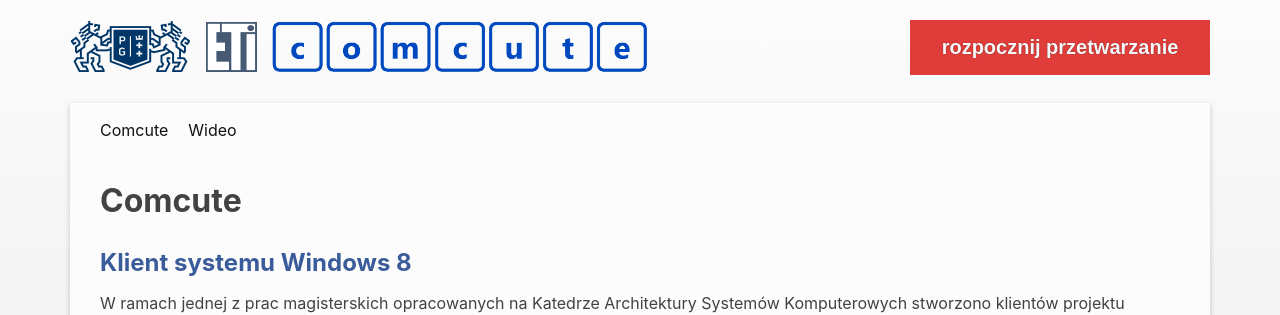
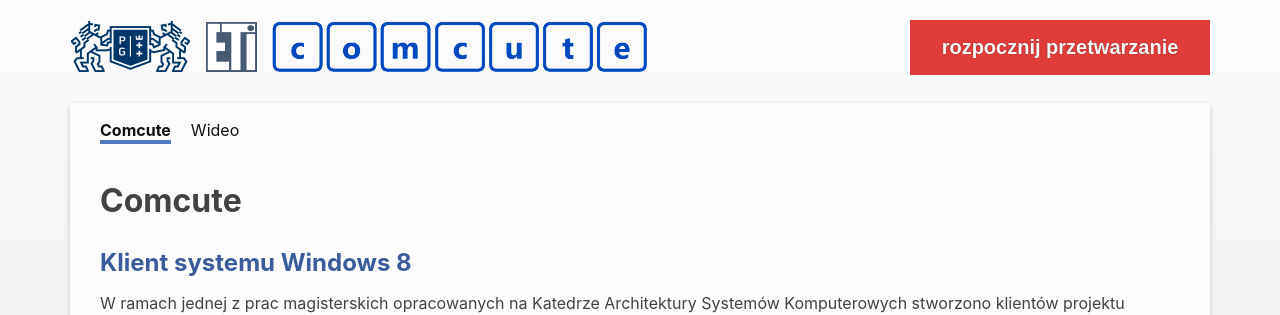
Before and after one commit to Rocik/comcute, a Jekyll site: the page built from comcute.md, in a window 1280 px wide. Shown: the top 315 px of the page. Built offline with Jekyll 4.4.1, drawn with Linux system fonts in a browser that asks for light colours; comment, search, counter and statistics services are not loaded.

Commit message:
Improve navigation menu

```diff
--- a/_includes/menu.html
+++ b/_includes/menu.html
@@ -18,7 +18,9 @@
     <div class="trigger">
         {%- for path in page_paths -%}
             {%- assign my_page = site.pages | where: "path", path | first -%}
-            {%- if my_page.title -%}
+            {%- if my_page.title and my_page.url == page.url -%}
+                <a class="page-link" id="page-current" href="{{ my_page.url | relative_url }}">{{ my_page.title | escape }}</a>
+            {%- elsif my_page.title -%}
                 <a class="page-link" href="{{ my_page.url | relative_url }}">{{ my_page.title | escape }}</a>
             {%- endif -%}
         {% endfor -%}
--- a/_sass/_layout.scss
+++ b/_sass/_layout.scss
@@ -172,6 +172,14 @@ $header-width: 900px !default;
         }
     }
 
+    #page-current {
+        border-bottom: 4px solid #5178BC;
+    	border-bottom-width: 4px;
+    	border-bottom-style: solid;
+    	border-bottom-color: rgb(81, 120, 188);
+        font-weight: bold;
+    }
+
     @include media-query($on-palm) {
         position: absolute;
         top: 9px;
@@ -222,6 +230,10 @@ $header-width: 900px !default;
                 margin-right: 0;
             }
             margin-left: 20px;
+        }
+
+        #page-current {
+            border-bottom: none;
         }
     }
 }
```
